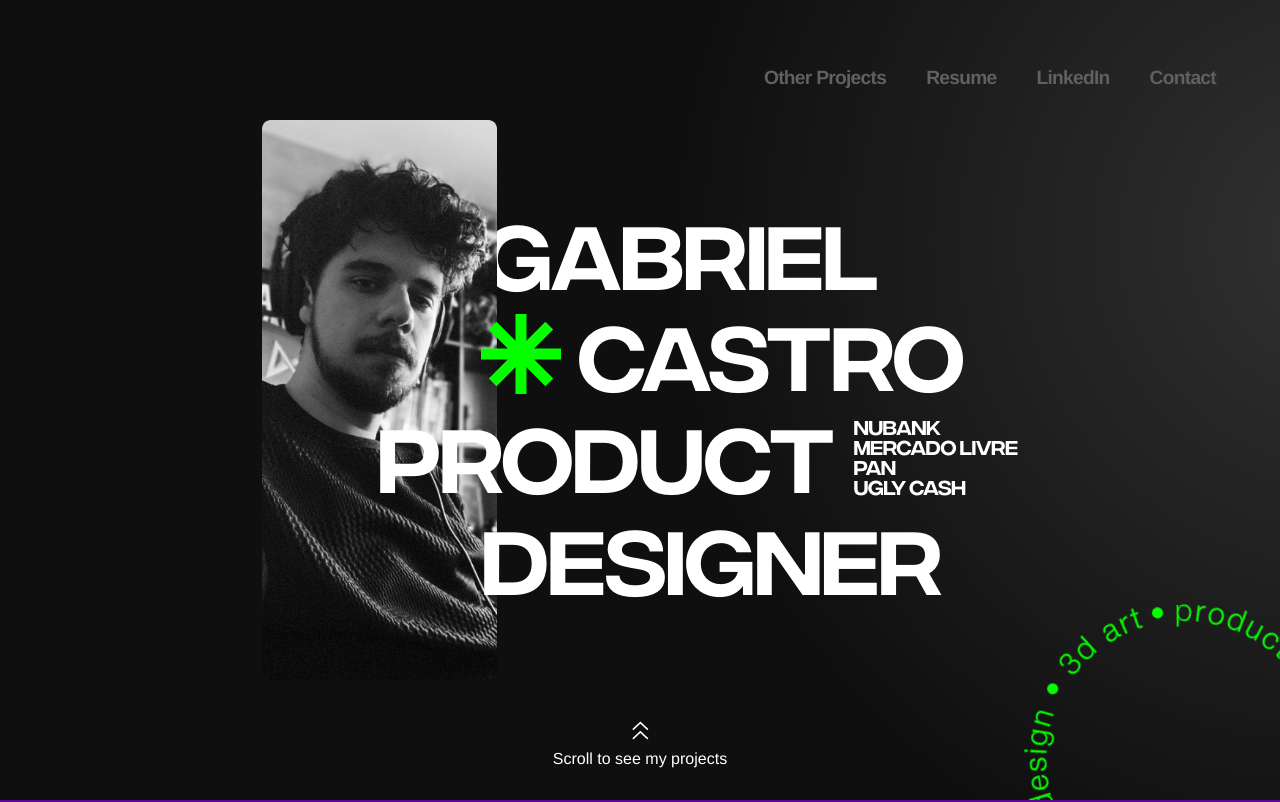
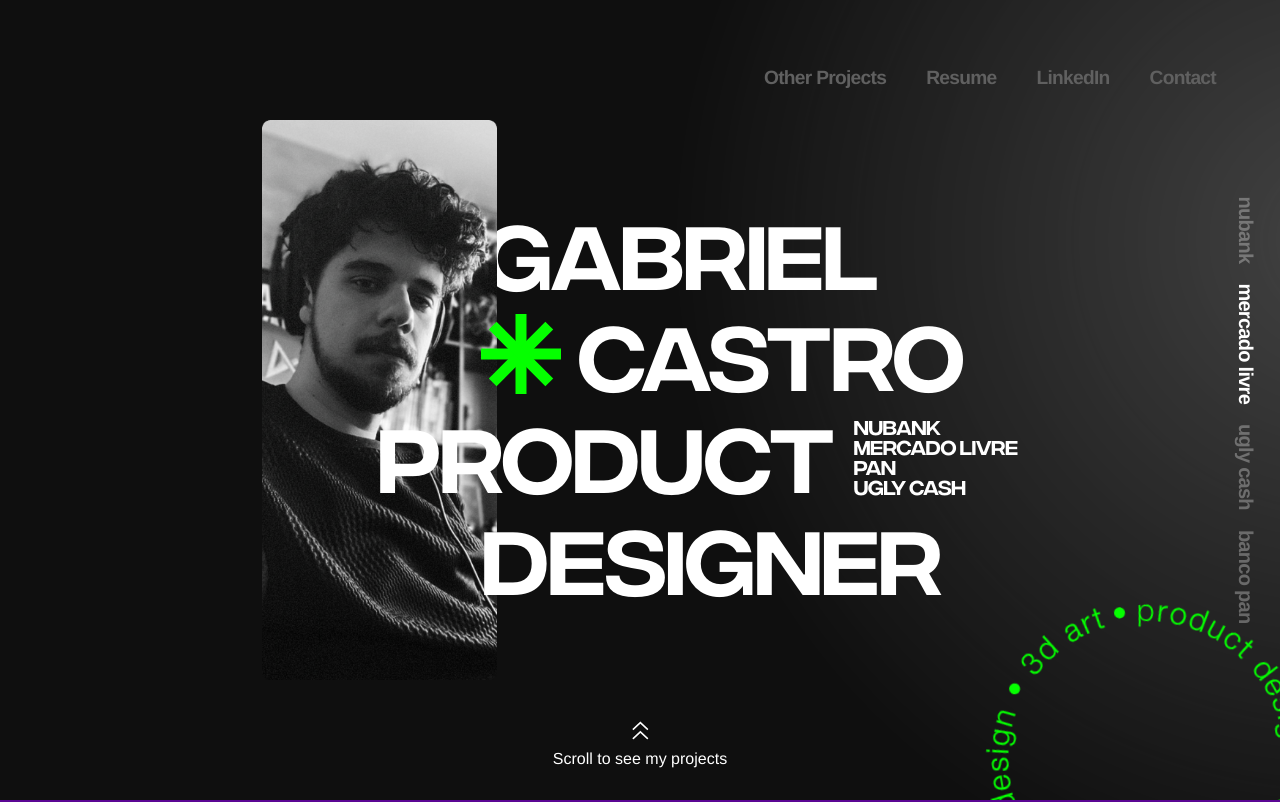
Before and after one commit to castrosgabriel/portfolio-gabriel, a React (Create React App) app: page / in a window 1280 px wide. Shown: the top 802 px of the page. Built offline with nearby package versions, Linux system fonts and the light colour scheme.

Commit message:
ProjectNav ajust

```diff
--- a/src/components/project-nav/ProjectNav.scss
+++ b/src/components/project-nav/ProjectNav.scss
@@ -52,6 +52,10 @@
                 }
             }
 
+            &.dont-show {
+                display: none;
+            }
+
 
         }
     }
--- a/src/components/project-nav/ProjectNav.tsx
+++ b/src/components/project-nav/ProjectNav.tsx
@@ -6,6 +6,7 @@
     id: any;
     title: string;
     blackText?: boolean;
+    dontShow?: boolean;
 }
 
 interface ProjectNavProps {
@@ -45,9 +46,12 @@
 
         const isActive = activeSection === listItem.id;
         const isBlackActive = listItems.find((item) => item.id === activeSection)?.blackText || false;
+        const isDontShow = listItems.find((item) => item.id === activeSection)?.dontShow || false;
+
 
         className += isActive ? 'active ' : '';
         className += isBlackActive ? 'text-black ' : '';
+        className += isDontShow ? 'dont-show ' : '';
 
         return className.trim();
     };
--- a/src/screens/home/Home.tsx
+++ b/src/screens/home/Home.tsx
@@ -21,6 +21,7 @@
 const Home = () => {
 
     const projectList: ListItem[] = [
+        { id: 'section-home', title: '', dontShow: true },
         { id: 'section-0', title: 'nubank' },
         { id: 'section-1', title: 'mercado livre' },
         { id: 'section-2', title: 'ugly cash' },
@@ -38,12 +39,16 @@
                 <meta property="og:url" content="Gabriel Castro" />
                 <meta name="twitter:card" content="../../assets/png/photo-main.png" />
             </Helmet>
-            {/* <ProjectNav
+            <ProjectNav
                 listItems={projectList}
-            /> */}
-            <section>
-                <PresentationScreen />
-            </section>
+            />
+
+            <Element name='section-home'>
+                <section id="section-home">
+                    <PresentationScreen />
+                </section>
+            </Element>
+
             <Element name='section-0'>
                 <section id='section-0'>
                     <ProjectComponent
--- a/src/screens/presentation-screen/PresentationScreen.scss
+++ b/src/screens/presentation-screen/PresentationScreen.scss
@@ -23,7 +23,7 @@
   height: 150vw;
   right: -80vw;
   bottom: -50vh;
-  opacity: .4;
+  opacity: .6;
   -webkit-mask: radial-gradient(red, transparent, transparent);
   mask: radial-gradient(red, transparent, transparent);
   filter: url(#grain) grayscale(1);
@@ -117,7 +117,7 @@
 
     img {
       position: absolute;
-      left: 80vw;
+      left: 77vw;
       top: 75vh;
       width: 320px;
       height: 320px;
@@ -185,7 +185,6 @@
 @media screen and (max-width: 700px) {
 
   .title-name-container {
-
     img {
       width: 30vw;
       height: 50vh;
@@ -206,7 +205,6 @@
           .item-container:hover {
             color: none;
           }
-
         }
       }
 
@@ -233,7 +231,6 @@
       flex-direction: column-reverse;
       justify-content: flex-end;
 
-
       .main-content {
         padding: 0px 24px 32px 24px;
 
```
Also changed, not shown: src/screens/presentation-screen/PresentationScreen.tsx (+0 -36 lines).
